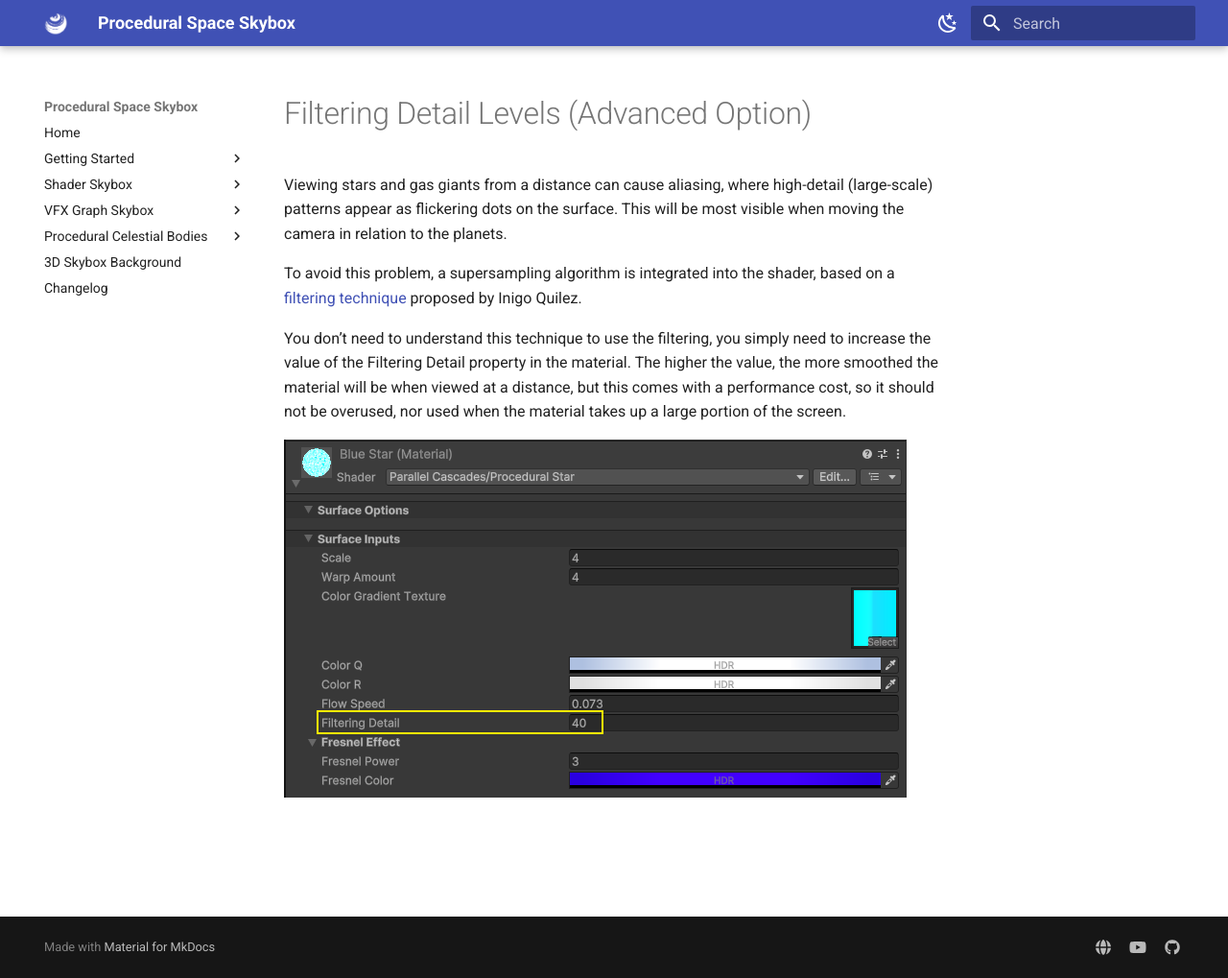
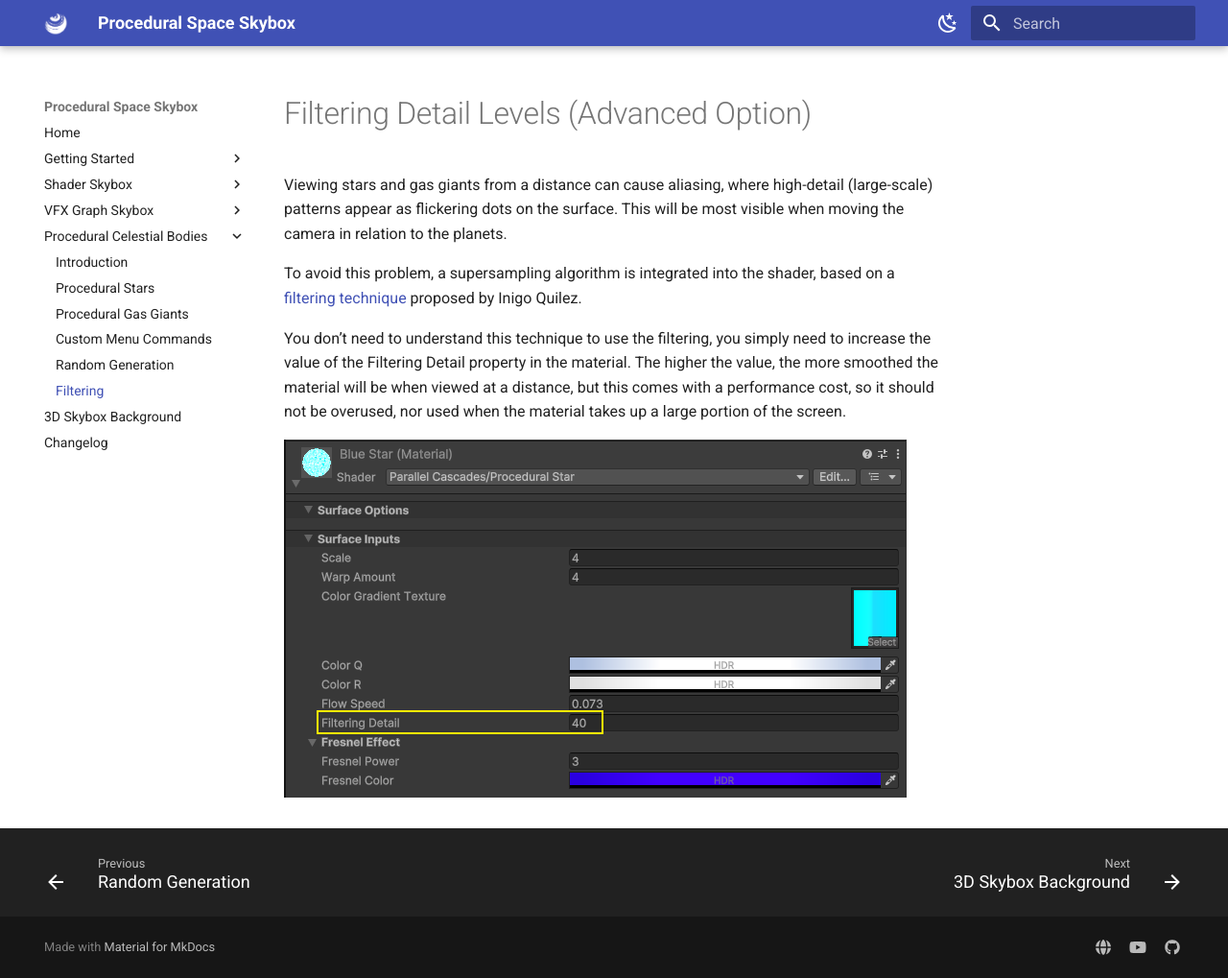
Before and after one commit to parallel-cascades/procedural-space-skybox-documentation, an MkDocs documentation site: the page built from docs/procedural-celestial-bodies/filtering.md, in a window 1280 px wide and 1019 px high. Shown: the whole window at 96% size. Built offline with MkDocs 1.6.1 and Material for MkDocs 9.7.7, drawn with Linux system fonts in a browser that asks for light colours; some of the changed lines change nothing that is shown.

Commit message:
added filtering page, updated cookie consent text

```diff
--- a/mkdocs.yml
+++ b/mkdocs.yml
@@ -23,6 +23,7 @@ nav:
     - Procedural Gas Giants: procedural-celestial-bodies/procedural-gas-giants.md
     - Custom Menu Commands: procedural-celestial-bodies/custom-menu-commands.md
     - Random Generation: procedural-celestial-bodies/random-generation.md
+    - Filtering: procedural-celestial-bodies/filtering.md
   - 3D Skybox Background: 3d-skybox-background.md
   - Changelog: changelog.md
 
@@ -72,6 +73,13 @@ extra:
             Thanks for your feedback! Help us improve this page by
             using our <a href="https://docs.google.com/forms/d/e/1FAIpQLSfWWTI46hhZVBa15iLBufyvz86BmhnpYWIxndzd0FLSFaMyjQ/viewform?usp=sharing&ouid=114066470228513694462" target="_blank" rel="noopener">feedback form</a>.
 
+  consent:
+    title: Cookie consent
+    description: >-
+      We use cookies to recognize your repeated visits and preferences, as well
+      as to measure the effectiveness of the documentation and whether users
+      find what they're searching for. With your consent, you're helping to
+      make this documentation better.
 
 markdown_extensions:
   - attr_list
```
